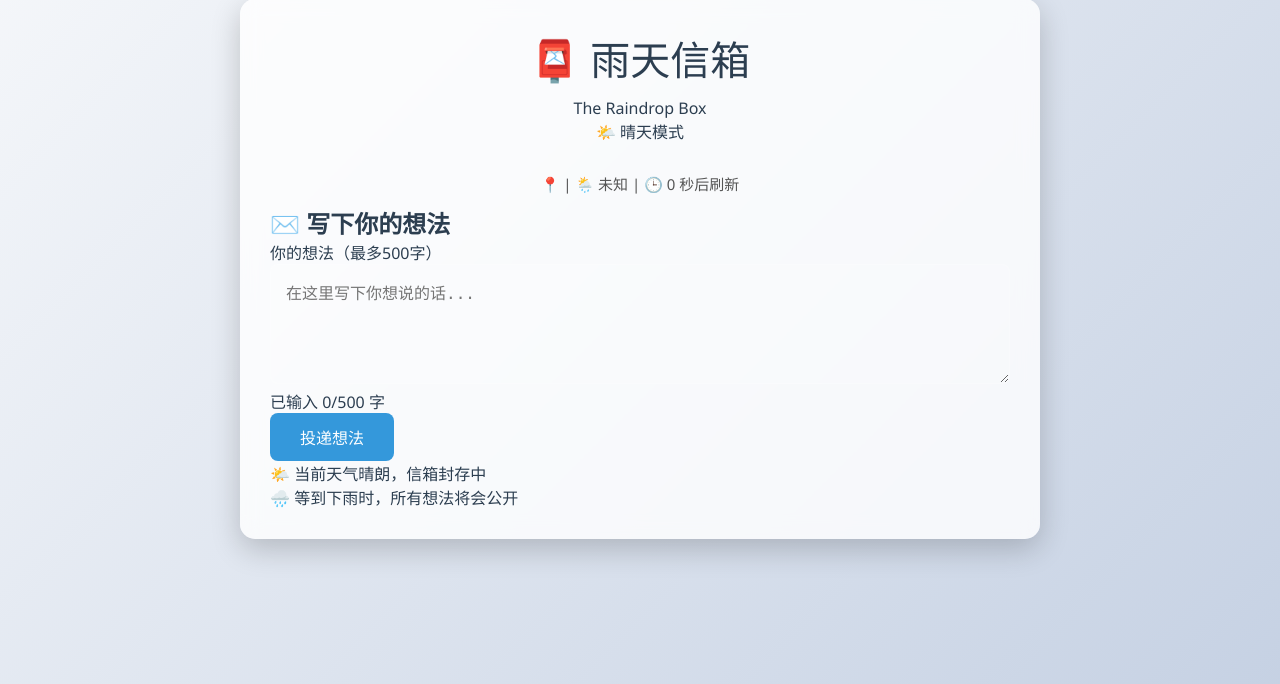
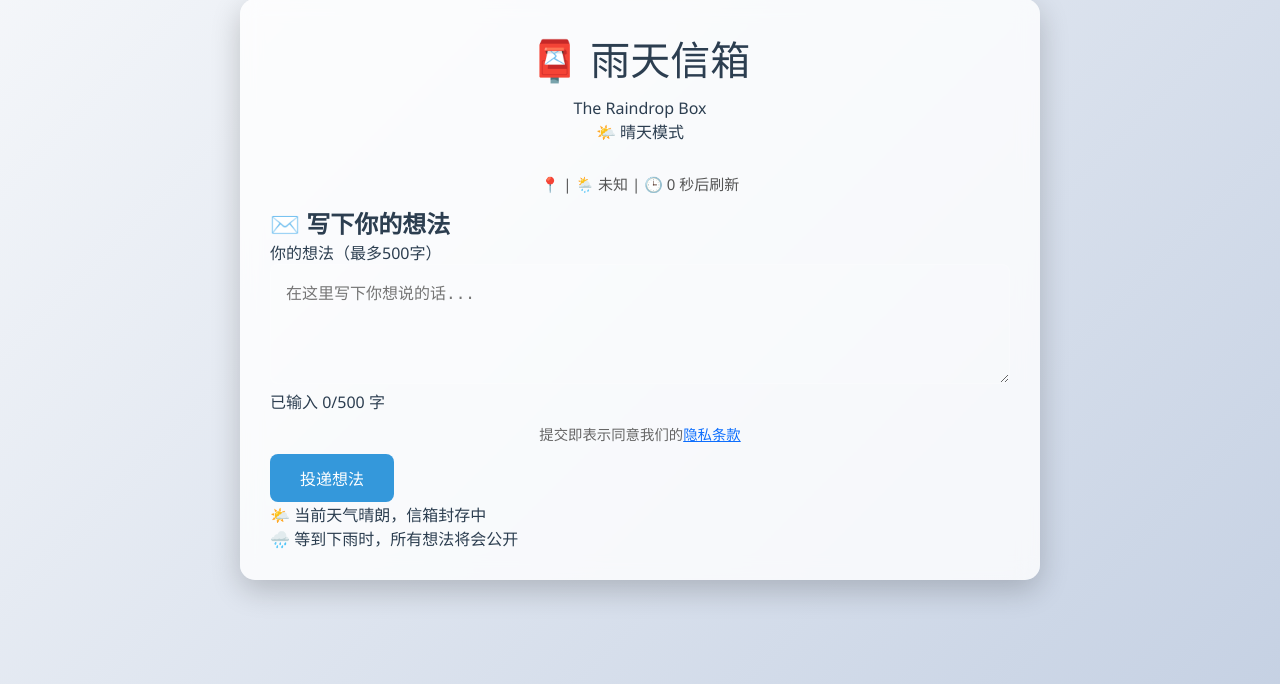
Before and after one commit to techccy/RainMail, a Flask app: page / in a window 1280 px wide. Shown: the part 51-735 px from the top of the page. Run offline with Flask 3, Linux system fonts and the light colour scheme; some libraries are stand-ins or nearby versions.

Commit message:
add privacy policy to submit page

```diff
--- a/templates/index.html
+++ b/templates/index.html
@@ -32,6 +32,9 @@
                     <label for="message-input">你的想法（最多500字）</label>
                     <textarea id="message-input" placeholder="在这里写下你想说的话..." maxlength="500"></textarea>
                     <div class="char-counter">已输入 <span class="char-count">0</span>/500 字</div>
+                    <div class="privacy-statement" style="margin: 10px 0; font-size: 0.9rem; color: #666; text-align: center;">
+                        提交即表示同意我们的<a href="/privacy-policy" target="_blank" style="color: #0d6efd; text-decoration: underline;">隐私条款</a>
+                    </div>
                     {% if turnstile_site_key %}
                         <div class="cf-turnstile" data-sitekey="{{ turnstile_site_key }}"></div>
                     {% endif %}
@@ -53,6 +56,9 @@
                     <label for="rainy-message-input">你的想法（最多500字）</label>
                     <textarea id="rainy-message-input" placeholder="雨声中写下你的心声..." maxlength="500"></textarea>
                     <div class="char-counter">已输入 <span class="char-count">0</span>/500 字</div>
+                    <div class="privacy-statement" style="margin: 10px 0; font-size: 0.9rem; color: #666; text-align: center;">
+                        提交即表示同意我们的<a href="/privacy-policy" target="_blank" style="color: #0d6efd; text-decoration: underline;">隐私条款</a>
+                    </div>
                     {% if turnstile_site_key %}
                         <div class="cf-turnstile" data-sitekey="{{ turnstile_site_key }}"></div>
                     {% endif %}
```
